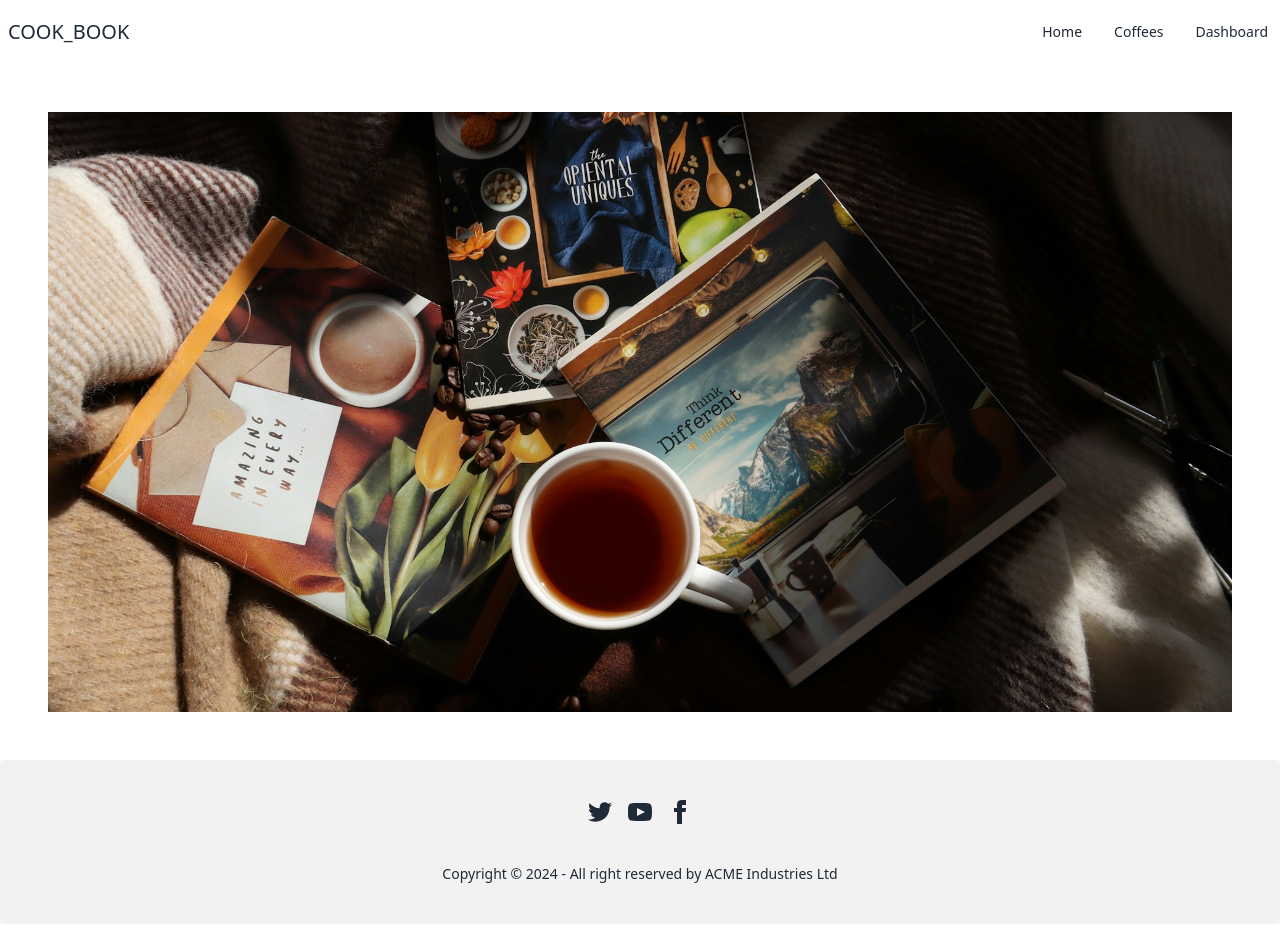
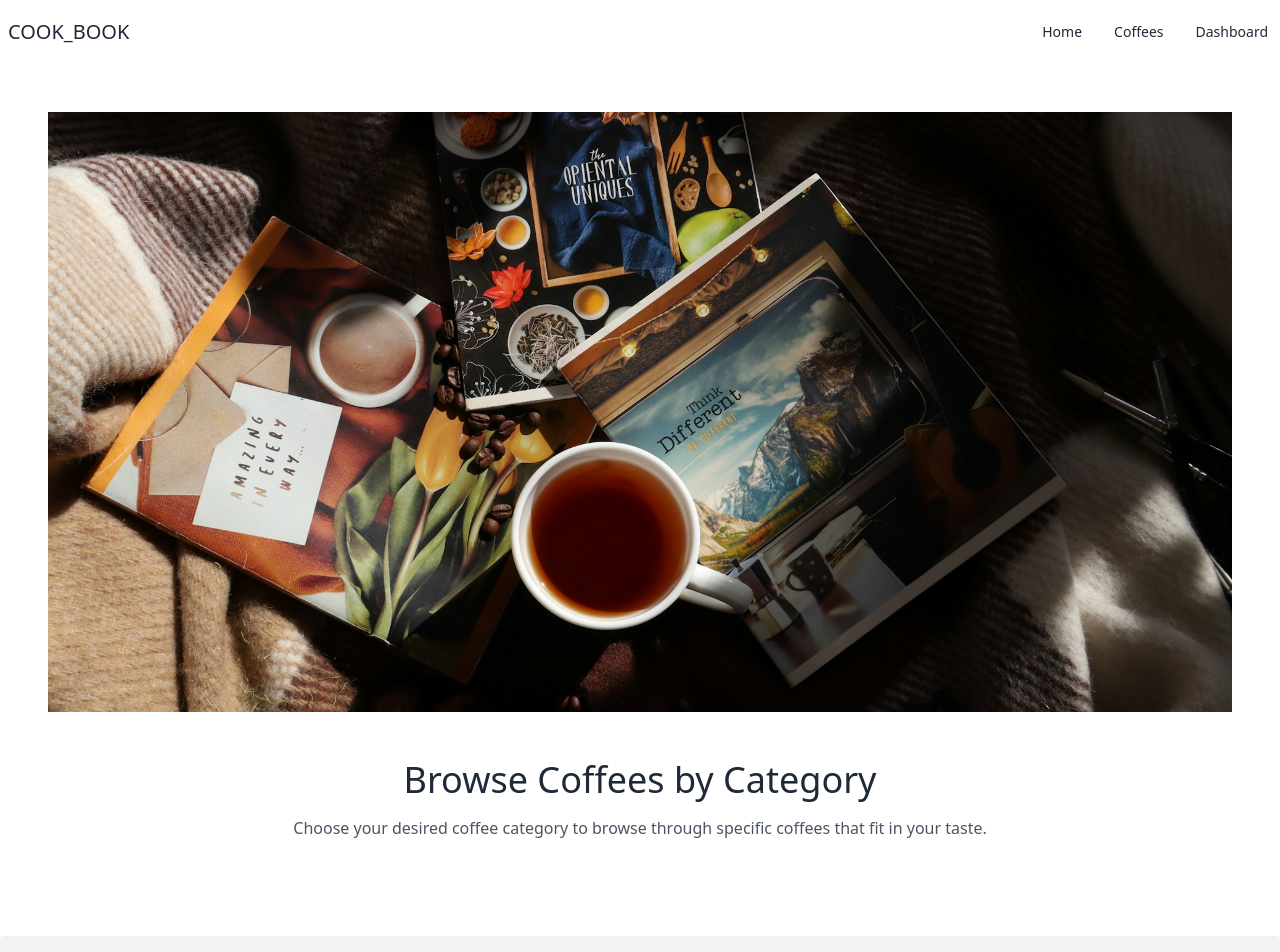
Before and after one commit to rownakabdullahomi/React_Coffee_Book_M8, a React (Vite) app: page / in a window 1280 px wide. Shown: the top 952 px of the page. Before the commit the page ends 924 px from the top, so only its background shows below. Built offline with nearby package versions, Linux system fonts and the light colour scheme.

Commit message:
dynamic heading component done

```diff
--- /dev/null
+++ b/src/components/Heading.jsx
@@ -0,0 +1,14 @@
+const Heading = ({ title, subtitle }) => {
+  return (
+    <div class="flex flex-col w-full justify-center items-center my-12">
+      <h1 class="text-xl md:text-2xl lg:text-4xl font-thin mb-4">
+        {title}
+      </h1>
+      <p class="text-xs md:text-base text-gray-600 text-center font-thin">
+        {subtitle}
+      </p>
+    </div>
+  );
+};
+
+export default Heading;
--- a/src/pages/Home.jsx
+++ b/src/pages/Home.jsx
@@ -1,5 +1,6 @@
 import React from 'react';
 import Banner from '../components/Banner';
+import Heading from '../components/Heading';
 
 const Home = () => {
     return (
@@ -7,6 +8,7 @@ const Home = () => {
            {/* Banner */}
            <Banner></Banner>
            {/* Heading */}
+           <Heading title={"Browse Coffees by Category"} subtitle={"Choose your desired coffee category to browse through specific coffees that fit in your taste."}></Heading>
            {/* Categories Tab */}
            {/* Dynamic Nested Component */}
         </div>
```
